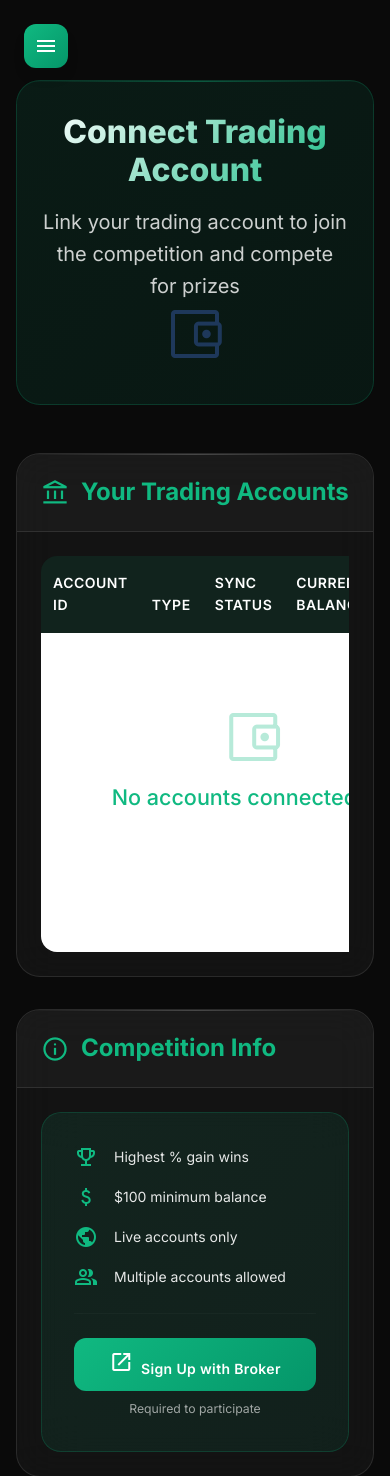
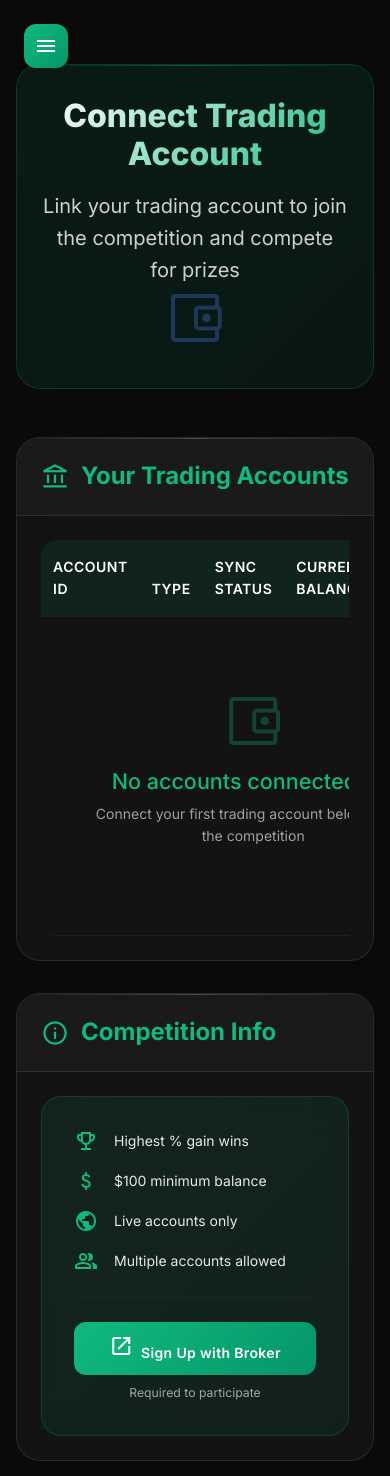
Before and after one commit to Tradersimpulse/tradecomp, a Flask app: page /accounts in a window 390 px wide. Shown: the top 1476 px of the page. Run offline with Flask 3, Linux system fonts and the light colour scheme; the visitor is signed in with stand-in values (Sample User, id 1); data that the repository does not hold is empty.

Commit message:
Update base.html

```diff
--- a/templates/base.html
+++ b/templates/base.html
@@ -298,7 +298,7 @@
             margin-left: var(--sidebar-width);
             transition: all 0.3s cubic-bezier(0.4, 0, 0.2, 1);
             min-height: 100vh;
-            padding: 2rem;
+            padding: 1rem 2rem 2rem 2rem; /* Reduced top padding since no top bar */
             background: var(--bg-primary);
         }
 
@@ -504,11 +504,23 @@
         .table {
             color: var(--text-primary);
             margin-bottom: 0;
+            --bs-table-bg: transparent !important;
+            --bs-table-striped-bg: transparent !important;
+            --bs-table-hover-bg: rgba(16, 185, 129, 0.05) !important;
         }
 
         .table-dark {
-            --bs-table-bg: var(--bg-card);
-            --bs-table-striped-bg: rgba(255, 255, 255, 0.02);
+            --bs-table-bg: transparent !important;
+            --bs-table-striped-bg: transparent !important;
+            --bs-table-hover-bg: rgba(16, 185, 129, 0.05) !important;
+        }
+
+        .table-warning {
+            --bs-table-bg: transparent !important;
+        }
+
+        .table-info {
+            --bs-table-bg: rgba(16, 185, 129, 0.08) !important;
         }
 
         .table-dark th {
@@ -609,8 +621,8 @@
 
             .main-content {
                 margin-left: 0;
-                padding: 2rem 1rem;
-                padding-top: 5rem;
+                padding: 1rem;
+                padding-top: 4rem; /* Account for mobile toggle button */
             }
 
             .mobile-overlay {
@@ -652,11 +664,6 @@
 
             .mobile-toggle:hover {
                 transform: scale(1.05);
-            }
-
-            .top-bar {
-                padding: 1rem 1.5rem;
-                margin-bottom: 1.5rem;
             }
 
             .page-title {
```
